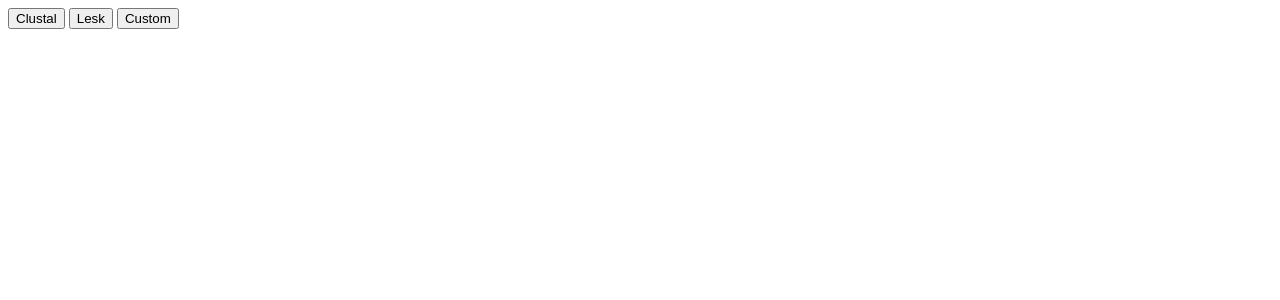
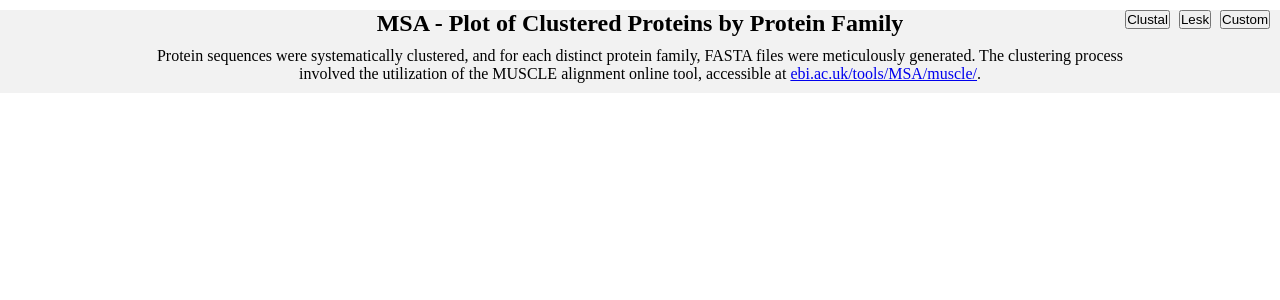
Before and after one commit to vino-nyschey/Data-Visualization-MSA, a Flask app: template templates/visualize.html in a window 1280 px wide. Shown: the top 300 px of the page. Run offline with Flask 3, Linux system fonts and the light colour scheme; the template is opened without the code that fills it: most values are stand-ins (such as "Sample title", 1, 10 or a date in 2020).

Commit message:
Heading fixed

```diff
--- a/templates/visualize.html
+++ b/templates/visualize.html
@@ -3,12 +3,39 @@
 <head>
     <meta charset="UTF-8">
     <meta name="viewport" content="width=device-width, initial-scale=1.0">
-    <title>MSA Visualization</title>
+    <title>MSA Visualization - Clustered Protein Sequences by Protein Family</title>
     <style>
-        /* Table styles */
+        * {
+            margin: 0;
+            padding: 0;
+            box-sizing: border-box;
+        }
+
+        #header-container {
+            position: fixed;
+            text-align: center;
+            margin-bottom: 10px;
+            width: 100%;
+            background-color: #f2f2f2;
+            padding: 0px 0;
+            z-index: 2;
+        }
+
+        #scientific-header {
+            font-size: 24px;
+            font-weight: bold;
+        }
+
+        #description {
+            text-align: center;
+            margin: 10px auto;
+            width: 80%;
+        }
+
         .table-container {
             overflow-x: auto; /* Enable horizontal scrolling */
             position: relative; /* Required for fixing elements */
+            margin-top: 70px; /* Adjusted margin to avoid overlap with the header */
         }
 
         .fixed-header, .fixed-seqid {
@@ -18,10 +45,27 @@
             background-color: #fff; /* Background color for fixed elements */
         }
 
+        #color-buttons-container {
+            position: fixed;
+            top: 10px;
+            right: 10px;
+            z-index: 3; /* Higher z-index to be above the table and seqId column */
+            background-color: #f2f2f2; /* Background color for fixed buttons */
+            width: auto; /* Full width */
+        }
+
+        #color-buttons {
+            text-align: right;
+        }
+
+        #color-buttons button {
+            margin-left: 5px;
+        }
+
         .fixed-footer {
             position: sticky;
             bottom: 0;
-            z-index: 1;
+            z-index: 2;
             background-color: #f2f2f2; /* Background color for fixed footer */
         }
 
@@ -61,13 +105,30 @@
     </style>
 </head>
 <body>
+    <div id="header-container">
+        <div id="scientific-header">
+            MSA - Plot of Clustered Proteins by Protein Family
+        </div>
+        <div id="description">
+        Protein sequences were systematically clustered, and for each distinct protein family, FASTA files were meticulously generated. The clustering process involved the utilization of the MUSCLE alignment online tool, accessible at <a href="https://www.ebi.ac.uk/tools/msa/muscle/" target="_blank">ebi.ac.uk/tools/MSA/muscle/</a>.
+    </div>
+    </div>
+
+    <div id="description">
+        Protein sequences were systematically clustered, and for each distinct protein family, FASTA files were meticulously generated. The clustering process involved the utilization of the MUSCLE alignment online tool, accessible at <a href="https://www.ebi.ac.uk/tools/msa/muscle/" target="_blank">ebi.ac.uk/tools/MSA/muscle/</a>.
+    </div>
+
+    <div class="content-container">
+        <div id="color-buttons-container">
             <div id="color-buttons">
                 <button id="clustal-button">Clustal</button>
                 <button id="lesk-button">Lesk</button>
                 <button id="custom-button">Custom</button>
             </div>
+        </div>
 
-    <div id="matrix-plot-container"></div>
+        <div id="matrix-plot-container" class="table-container"></div>
+    </div>
 
     <script>
         // Fetch data from Flask backend
```
Lines whose indentation alone changed are shown as unchanged.
